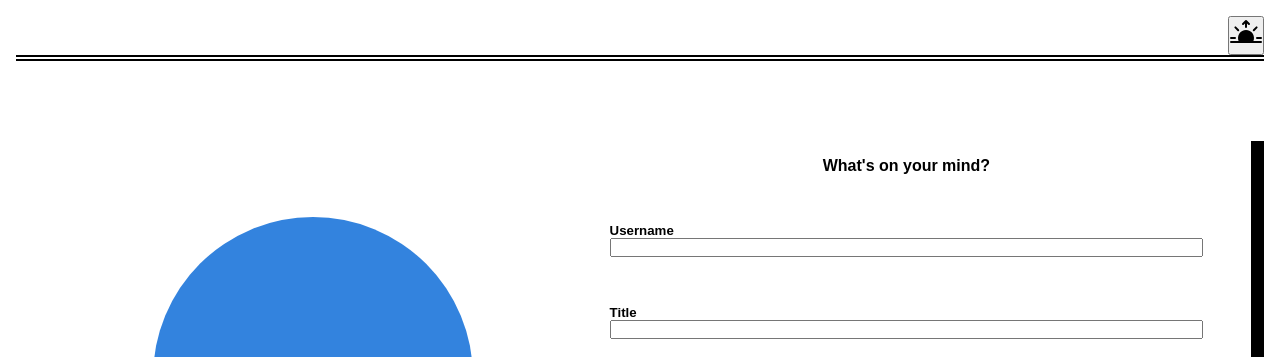
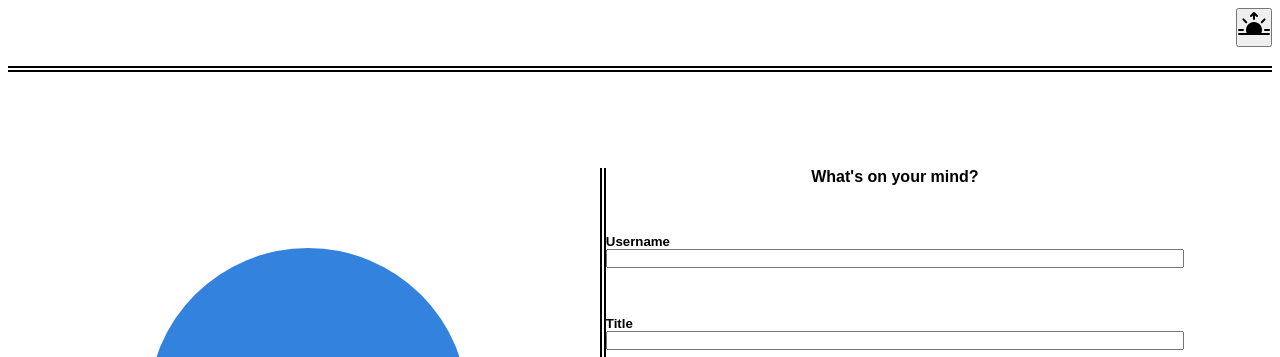
Before and after one commit to vicduar/DuarteBlog, a plain HTML site: page index.html in a window 1280 px wide. Shown: the top 357 px of the page. Drawn offline with Linux system fonts and the light colour scheme.

Commit message:
push style js

```diff
--- a/assets/style.css
+++ b/assets/style.css
@@ -7,8 +7,9 @@
 
 header {
 text-align: right;
-margin: 1rem;
+margin: 0.5rem;
 border-bottom: 6px double black;
+height: 4rem;
 }
 
 .icon {
@@ -18,11 +19,12 @@ border-bottom: 6px double black;
 main {
   display: flex;
   margin: 1rem;
-  height: 75vh;
+  height: 80vh;
 }
 
 main section {
   flex-basis: 50%;
+
 }
 
 .center {
@@ -46,7 +48,8 @@ main section {
   flex-direction: column;
   align-items: left;
   margin-top: 5rem;
-  margin-right: 3rem;
+  margin-right: 5rem;
+  border-left: 6px double black;
 }
 
 .boxes h4 {
@@ -54,19 +57,17 @@ main section {
   justify-content: center;
 }
 
+.boxes h5 {
+  padding-top: 3rem;
+  justify-content: left;
+}
+
 .link {
   display: flex;
   margin-top: 4rem;
   background-color: black;
   color: white;
-  padding: 0.4rem;
+  padding-top: 0.4rem;
+  padding-bottom: 0.4rem;
   justify-content: center;
 }
-
-.link button {
-
-}
-.boxes h5 {
-  padding-top: 3rem;
-  justify-content: left;
-}
--- a/assets/style.js
+++ b/assets/style.js
@@ -0,0 +1,9 @@
+
+
+
+
+
+function myFunction() {
+    var element = document.body;
+    element.classList.toggle("dark-mode");
+  }
--- a/index.html
+++ b/index.html
@@ -9,8 +9,9 @@
 
   <body>
     <header>
-      <button><img class="icon" src="assets/sunrise-fill.svg" alt="black sunrise icon"
-      </button></header>
+      <button onclick=""><img class="icon" src="assets/sunrise-fill.svg" alt="black sunrise icon"
+      </button>
+    </header>
 
     <main>
       <section class="center">
```
Also changed, not shown: page.html (+1 -1 lines).
